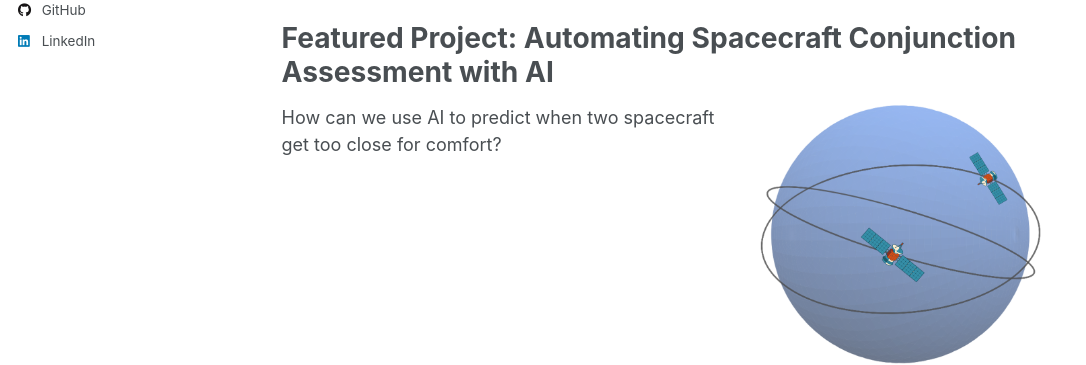
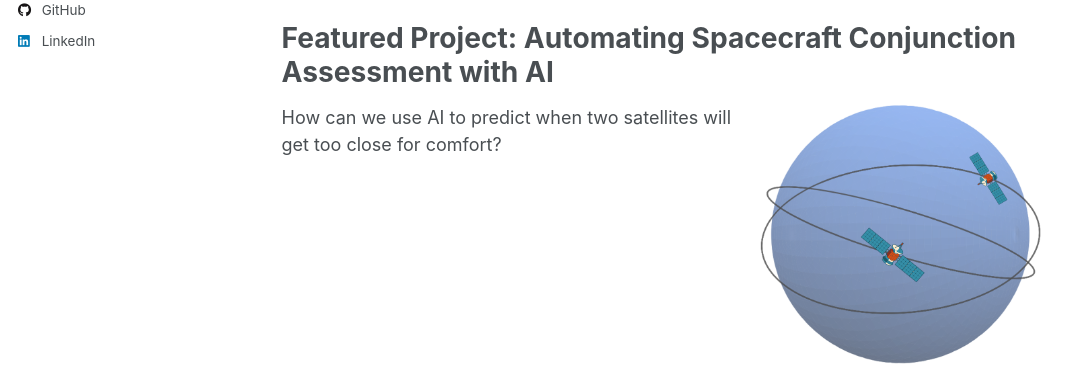
Before and after one commit to kristenmichaelson/kristenmichaelson.github.io, a Jekyll site: the page built from _pages/about.md, in a window 1280 px wide and 1228 px high. Shown: the part 480-845 px from the top of the window, without its empty margins (0-1086 px from the left). Built offline with Jekyll 4.4.1, drawn with Linux system fonts in a browser that asks for light colours; some web fonts are replaced; a script that is not in the unit is left out.

Commit message:
Update about.md

```diff
--- a/_pages/about.md
+++ b/_pages/about.md
@@ -18,4 +18,4 @@ I'm actively seeking an engineering role in the San Francisco Bay Area. If you'r
 Featured Project: Automating Spacecraft Conjunction Assessment with AI
 ======
 ![Spacecraft conjunction assessment](/images/cover-photo.png){: .align-right width="300px"}
-How can we use AI to predict when two spacecraft get too close for comfort?
+How can we use AI to predict when two satellites will get too close for comfort?
```
